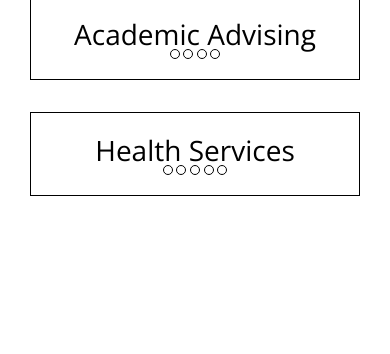
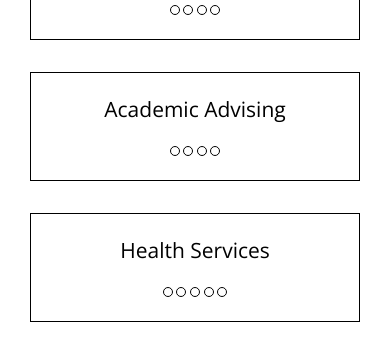
Before and after one commit to cKellyDesign/de-labrynth, a website: page _build/Index.html in a window 390 px wide. Shown: the part 876-1230 px from the top of the page. Before the commit the page ends 1104 px from the top, so only its background shows below. Drawn offline with nearby package versions, Linux system fonts and the light colour scheme; files that its build step writes are made by us from their sources; files whose address does not match are found by name.

Commit message:
Setting panels to have relative contents on mobile

```diff
--- a/_app/scss/styles.scss
+++ b/_app/scss/styles.scss
@@ -101,8 +101,10 @@ $green : #7cd322;
   padding-top: 67%;
 
   @media (max-width: 991px) {
-    padding-top: 25%;
+    padding-top: 0%;
   }
+
+
 
     .panel_title {
       display: block;
@@ -118,6 +120,15 @@ $green : #7cd322;
       @media (min-width:1200px) {
         top: 33%;
       }
+
+      @media (max-width:991px) {
+        position: relative;
+        margin: 24px 0;
+      }
+
+      @media (max-width:500px) {
+        font-size: 21px;
+      }
     }
 
     .panel_progress {
@@ -128,7 +139,8 @@ $green : #7cd322;
       line-height: 0;
 
       @media (max-width: 991px) {
-        bottom: 25%;
+        position: relative;
+        margin-bottom: 24px;
       }
 
       .panel_progress_box {
```
Also changed, not shown: _build/styles/styles.css, 1 other file.
